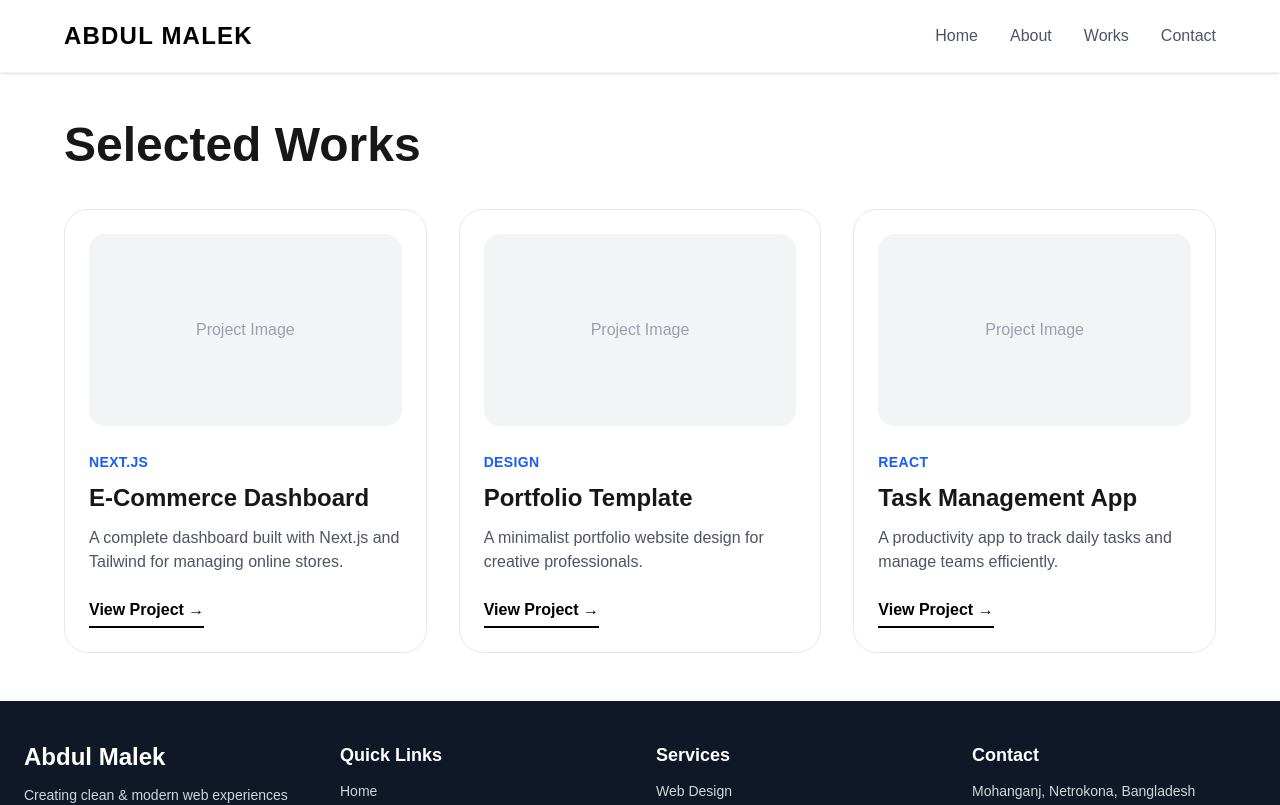
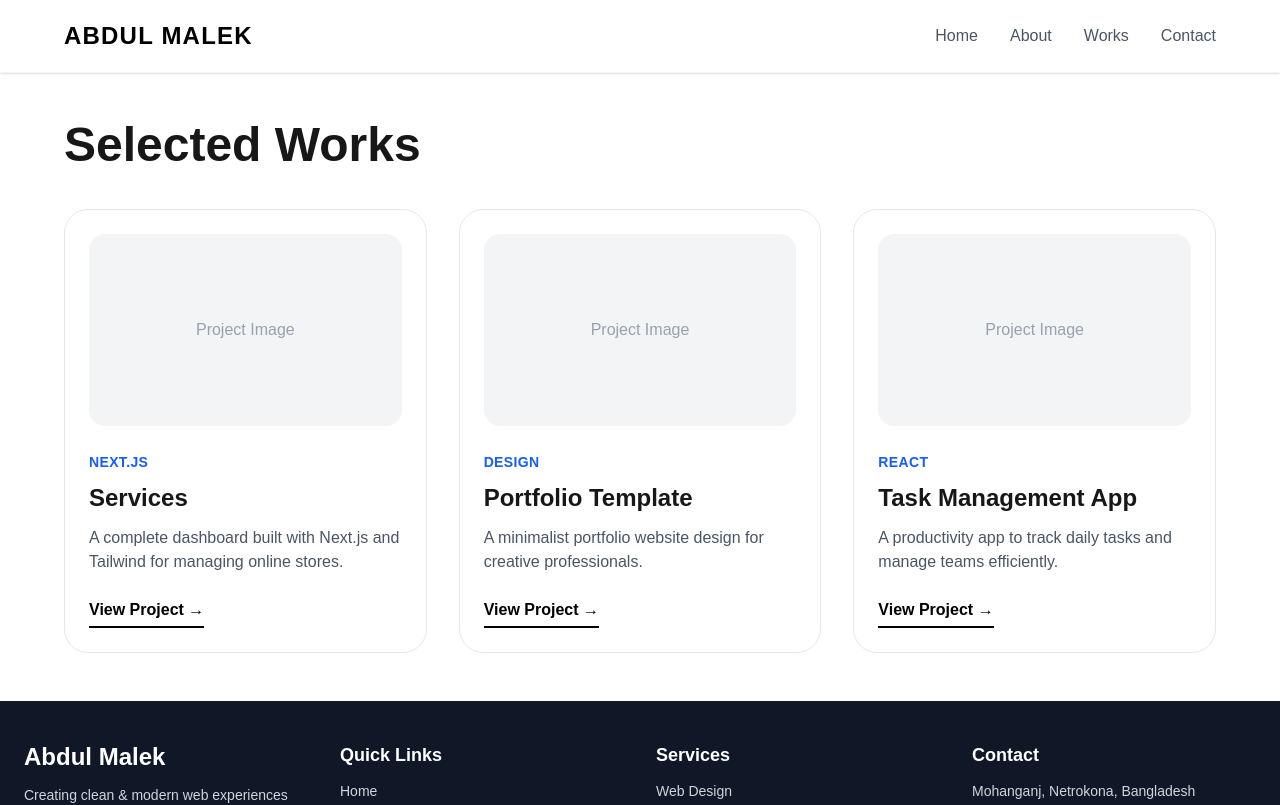
Before and after one commit to abdulmalekjillhazz/test1, a Next.js app: page /works in a window 1280 px wide. Shown: the top 805 px of the page. Built offline with nearby package versions, Linux system fonts and the light colour scheme.

Commit message:
Update page.js

```diff
--- a/app/works/page.js
+++ b/app/works/page.js
@@ -7,7 +7,7 @@ export default function Works() {
   const projects = [
     {
       id: 1,
-      title: "E-Commerce Dashboard",
+      title: "Services",
       description: "A complete dashboard built with Next.js and Tailwind for managing online stores.",
       tag: "Next.js"
     },
```
